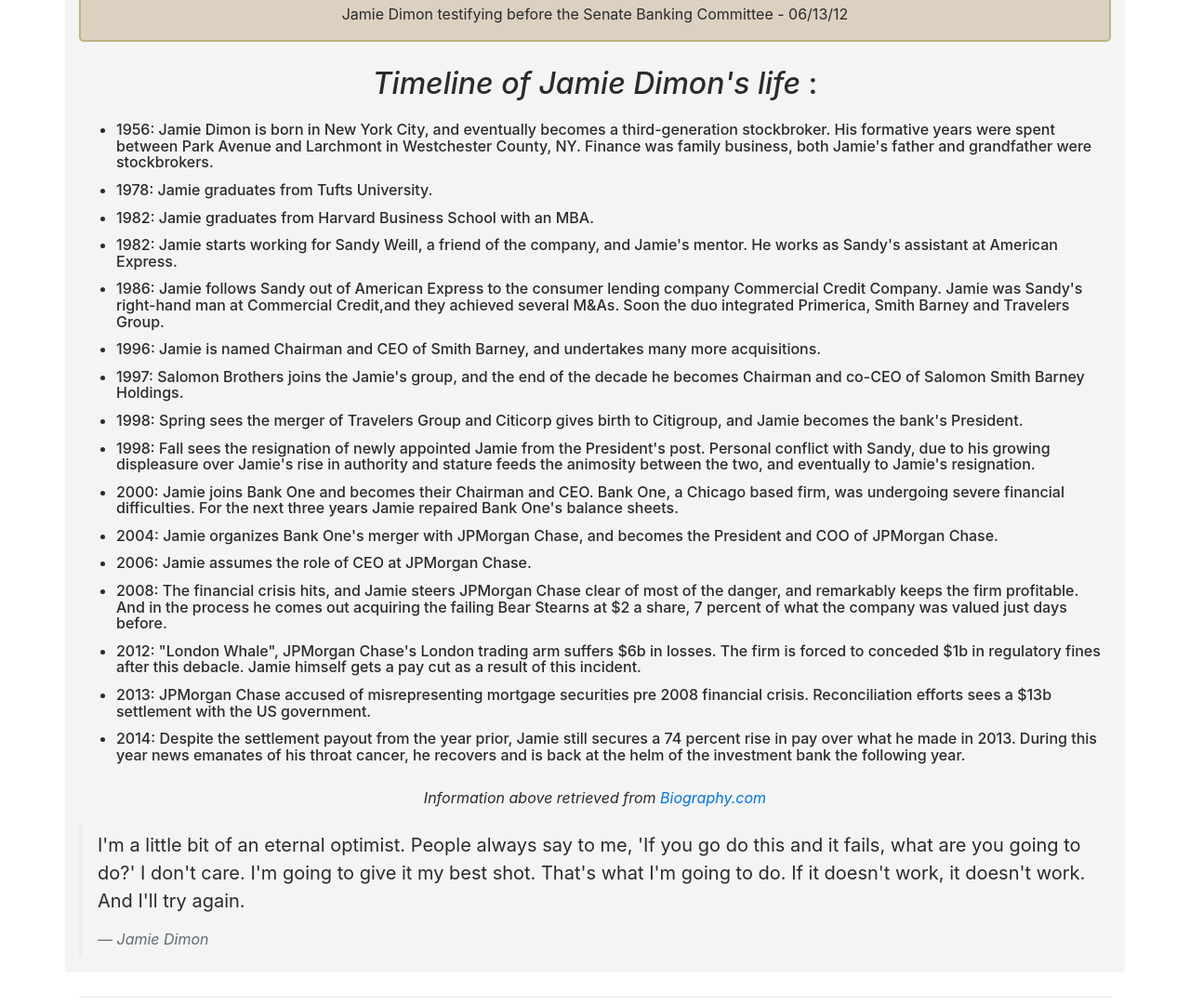
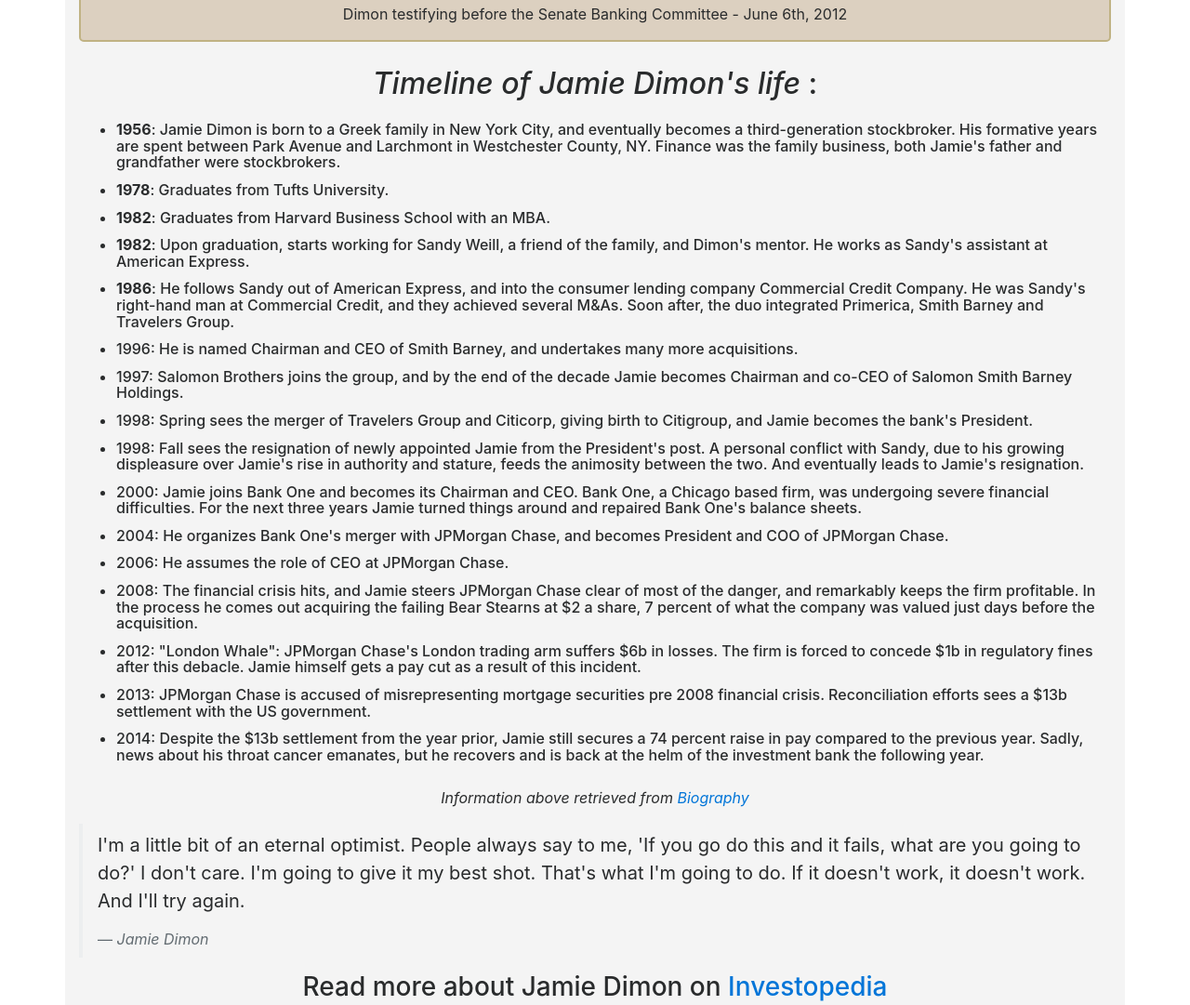
Before and after one commit to refayathaque/HTML_CSS_JavaScript, a plain HTML site: page bootstraptest.html in a window 1280 px wide. Shown: the part 448-1529 px from the top of the page at 93% size. Drawn offline with nearby package versions, Linux system fonts and the light colour scheme.

Commit message:
Almost Done

```diff
--- a/bootstraptest.html
+++ b/bootstraptest.html
@@ -14,77 +14,80 @@
       <!-- div below is nested in the div above, so it will change proportionally to changes above -->
       <div class="col-lg-12" style="background-color:#DCD0C0; border-radius:5px; border-color:#C0B283; border-style:solid; border-width:2px;">
         <img src="http://www.businesspundit.com/wp-content/uploads/2016/04/Jamie-Dimon-says-we-are-safe-from-a-recession-in-2016.jpg" class="img-fluid rounded mx-auto d-block" style="margin-top:20px;">
-        <p class="text-center" style="margin-top:15px;">Jamie Dimon testifying before the Senate Banking Committee - 06/13/12</p>
+        <p class="text-center" style="margin-top:15px;">Dimon testifying before the Senate Banking Committee - June 6th, 2012</p>
       </div>
 
       <h2 class="text-center" style="margin-top:27px; margin-bottom:20px"><em>Timeline of Jamie Dimon's life</em> :</h2>
 
       <ul>
-      <li><h6>1956: Jamie Dimon is born in New York City,
+      <li><h6><strong>1956</strong>: Jamie Dimon is born to a Greek family in New York City,
       and eventually becomes a third-generation stockbroker.
-      His formative years were spent between Park Avenue and
-      Larchmont in Westchester County, NY. Finance was
+      His formative years are spent between Park Avenue and
+      Larchmont in Westchester County, NY. Finance was the
       family business, both Jamie's father and grandfather
       were stockbrokers.
       </h6></li>
-      <li><h6>1978: Jamie graduates from Tufts University.</h6></li>
-      <li><h6>1982: Jamie graduates from Harvard Business
+      <li><h6><strong>1978</strong>: Graduates from Tufts University.</h6></li>
+      <li><h6><strong>1982</strong>: Graduates from Harvard Business
       School with an MBA.</h6></li>
-      <li><h6>1982: Jamie starts working for Sandy Weill, a
-      friend of the company, and Jamie's mentor. He works as
+      <li><h6><strong>1982</strong>: Upon graduation, starts working for Sandy Weill, a
+      friend of the family, and Dimon's mentor. He works as
       Sandy's assistant at American Express.</h6></li>
-      <li><h6>1986: Jamie follows Sandy out of American Express
-      to the consumer lending company Commercial Credit Company.
-      Jamie was Sandy's right-hand man at Commercial Credit,and
-      they achieved several M&amp;As. Soon the duo integrated
+      <li><h6><strong>1986</strong>: He follows Sandy out of American Express, and
+      into the consumer lending company Commercial Credit Company.
+      He was Sandy's right-hand man at Commercial Credit, and
+      they achieved several M&amp;As. Soon after, the duo integrated
       Primerica, Smith Barney and Travelers Group.</h6></li>
-      <li><h6>1996: Jamie is named Chairman and CEO of Smith Barney,
+      <li><h6>1996: He is named Chairman and CEO of Smith Barney,
       and undertakes many more acquisitions.
       </h6></li>
-      <li><h6>1997: Salomon Brothers joins the Jamie's group, and
-      the end of the decade he becomes Chairman and co-CEO of Salomon
+      <li><h6>1997: Salomon Brothers joins the group, and by
+      the end of the decade Jamie becomes Chairman and co-CEO of Salomon
       Smith Barney Holdings.
       </li></h6>
-      <li><h6>1998: Spring sees the merger of Travelers Group and Citicorp gives birth
+      <li><h6>1998: Spring sees the merger of Travelers Group and Citicorp, giving birth
       to Citigroup, and Jamie becomes the bank's President.
       </li></h6>
       <li><h6>1998: Fall sees the resignation of newly appointed Jamie
-      from the President's post. Personal conflict with Sandy, due to
-      his growing displeasure over Jamie's rise in authority and stature
-      feeds the animosity between the two, and eventually to Jamie's
+      from the President's post. A personal conflict with Sandy, due to
+      his growing displeasure over Jamie's rise in authority and stature,
+      feeds the animosity between the two. And eventually leads to Jamie's
       resignation.</li></h6>
-      <li><h6>2000: Jamie joins Bank One and becomes their Chairman and CEO.
+      <li><h6>2000: Jamie joins Bank One and becomes its Chairman and CEO.
       Bank One, a Chicago based firm, was undergoing severe financial difficulties.
-      For the next three years Jamie repaired Bank One's balance sheets.
+      For the next three years Jamie turned things around and repaired Bank One's balance sheets.
       </li></h6>
-      <li><h6>2004: Jamie organizes Bank One's merger with JPMorgan Chase,
-      and becomes the President and COO of JPMorgan Chase.
+      <li><h6>2004: He organizes Bank One's merger with JPMorgan Chase,
+      and becomes President and COO of JPMorgan Chase.
       </li></h6>
-      <li><h6>2006: Jamie assumes the role of CEO at JPMorgan Chase.
+      <li><h6>2006: He assumes the role of CEO at JPMorgan Chase.
       </li></h6>
       <li><h6>2008: The financial crisis hits, and Jamie steers JPMorgan Chase
       clear of most of the danger, and remarkably keeps the firm profitable.
-      And in the process he comes out acquiring the failing Bear Stearns at $2 a share, 7 percent
-      of what the company was valued just days before.
+      In the process he comes out acquiring the failing Bear Stearns at $2 a share, 7 percent
+      of what the company was valued just days before the acquisition.
     </li></h6>
-    <li><h6>2012: "London Whale", JPMorgan Chase's London trading arm suffers $6b in losses.
-    The firm is forced to conceded $1b in regulatory fines after this debacle. Jamie himself
+    <li><h6>2012: "London Whale": JPMorgan Chase's London trading arm suffers $6b in losses.
+    The firm is forced to concede $1b in regulatory fines after this debacle. Jamie himself
     gets a pay cut as a result of this incident.
     </li></h6>
-      <li><h6>2013: JPMorgan Chase accused of misrepresenting mortgage securities pre 2008 financial crisis.
+      <li><h6>2013: JPMorgan Chase is accused of misrepresenting mortgage securities pre 2008 financial crisis.
       Reconciliation efforts sees a $13b settlement with the US government.
       </li></h6>
-      <li><h6>2014: Despite the settlement payout from the year prior, Jamie still secures a 74 percent
-      rise in pay over what he made in 2013. During this year news emanates of his throat cancer, he
+      <li><h6>2014: Despite the $13b settlement from the year prior, Jamie still secures a 74 percent
+      raise in pay compared to the previous year. Sadly, news about his throat cancer emanates, but he
       recovers and is back at the helm of the investment bank the following year.
       </ul>
 
-      <p style="text-align:center; margin-top:25px;"><i>Information above retrieved from <a href="http://www.biography.com/people/jamie-dimon">Biography.com</a></i></p>
+      <p style="text-align:center; margin-top:25px;"><i>Information above retrieved from <a href="http://www.biography.com/people/jamie-dimon">Biography</a></i></p>
 
       <blockquote class="blockquote">
         <p class="mb-0">I'm a little bit of an eternal optimist. People always say to me, 'If you go do this and it fails, what are you going to do?' I don't care. I'm going to give it my best shot. That's what I'm going to do. If it doesn't work, it doesn't work. And I'll try again.</p>
         <footer class="blockquote-footer" style="margin-top:14px;"><cite title="https://www.brainyquote.com/quotes/quotes/j/jamiedimon808683.html">Jamie Dimon</cite></footer>
       </blockquote>
+
+      <h3 style="text-align:center; margin-bottom:30px;">Read more about Jamie Dimon on <a href="http://www.investopedia.com/university/jamie-dimon-biography/">Investopedia</a>
+      </h3>
 
     </div> <!-- class="col-xs-12" style="background-color:#F4F4F4" -->
   </div> <!-- class="row" -->
```
